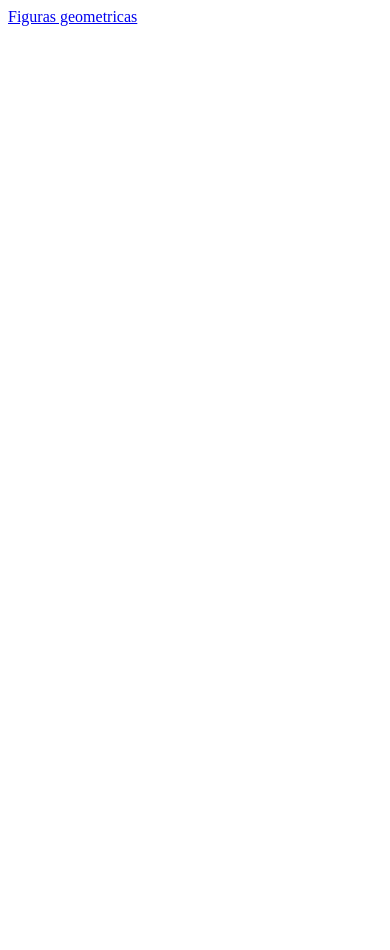
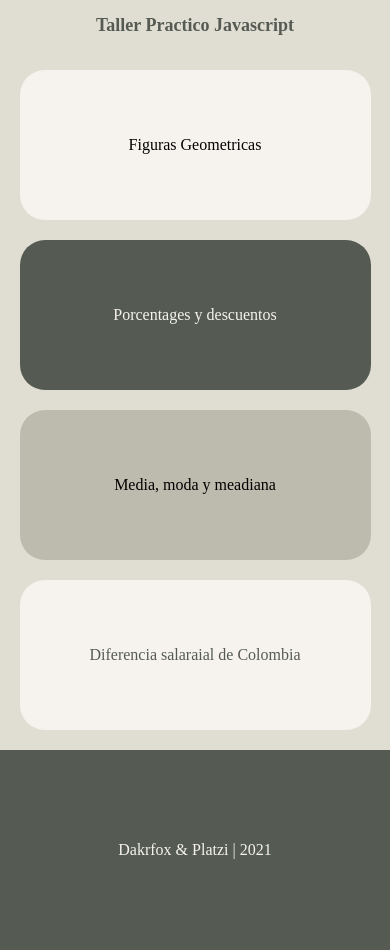
Before and after one commit to Dakrfox/JS_B4Platzi_001, a plain HTML site: page index.html in a window 390 px wide. Before the commit the page ends 844 px from the top, so only its background shows below. Drawn offline with Linux system fonts and the light colour scheme.

Commit message:
UI mobil first

```diff
--- a/index.html
+++ b/index.html
@@ -6,8 +6,26 @@
     <meta name="viewport" content="width=device-width, initial-scale=1.0">
     <title>Javascript Practico</title>
     <script src="figuras geometricas/figuras_geometricas.js"></script>
+    <link rel="stylesheet" href="./styles/styles.css">
 </head>
 <body>
-    <a href="./figuras geometricas/index.html"> Figuras geometricas</a>
+    <header class="header">
+        <h1 class="header--title">Taller Practico Javascript</h1>
+    </header>
+    <section class="taller1" onclick="location.href='./figuras geometricas/index.html'">
+        <area>Figuras Geometricas</a>
+    </section>
+    <section class="taller2">
+        <a>Porcentages y descuentos</a>
+    </section>
+    <section class="taller3">
+        <a">Media, moda y meadiana</a>
+    </section>
+    <section class="taller4">
+        <a>Diferencia salaraial de Colombia</a>
+    </section>
+    <footer>
+        <p>Dakrfox & Platzi | 2021</p>
+    </footer>
 </body>
 </html>
--- /dev/null
+++ b/styles/styles.css
@@ -0,0 +1,80 @@
+:root{
+    --main: #555b53;
+    --secondary: #f6f3ee;
+    --bg: #e0ded2;
+    --change: #bdbbad;
+    /*TEXT*/
+    --txt-1: #555b53;
+    --txt-2: #f6f3ee;
+}
+
+*{
+    margin: 0;
+    padding: 0;
+    max-width: 100%;
+}
+body{
+    background-color: var(--bg);
+}
+.header{
+    width: 100%;
+    height: 50px;
+    display: flex;
+    align-items: center;
+    padding: 10px;
+    justify-content: center;
+    box-sizing: border-box;
+    background-color: var(--bg);
+}
+.header--title{
+    font-size: 18px;
+    color: var(--txt-1);
+}
+section{
+    width: 90%;
+    height: 150px;
+    display: flex;
+    justify-content: center;
+    align-items: center;
+    margin: 20px auto;
+    border-radius: 25px;
+}
+section:hover{
+    cursor: pointer;
+
+}
+
+.taller1{
+    background-color: var(--secondary);
+    color: var(--original-opaque-txt-green);
+}
+
+.taller2{
+    background-color: var(--main);
+}
+
+.taller3{
+    background-color: var(--change);
+}
+
+.taller4{
+    background-color: var(--secondary);
+}
+
+a{
+    text-decoration: none;
+    color: var(--txt-1);
+}
+.taller2 a{
+    color: var(--txt-2);
+}
+footer{
+    display: flex;
+    height: 200px;
+    background-color: var(--main);
+    justify-content: center;
+    align-items: center;
+}
+footer p{
+    color: var(--txt-2);
+}
```
Also changed, not shown: media moda y mediana/index.html (added), porcentajes&descuentos/index.html (line endings or trailing spaces).
